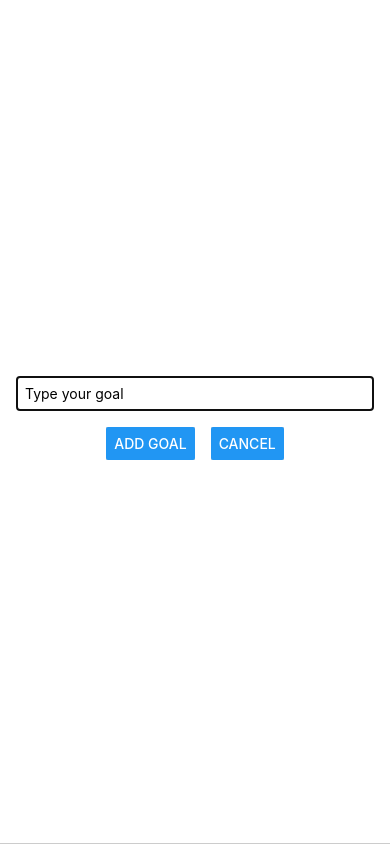
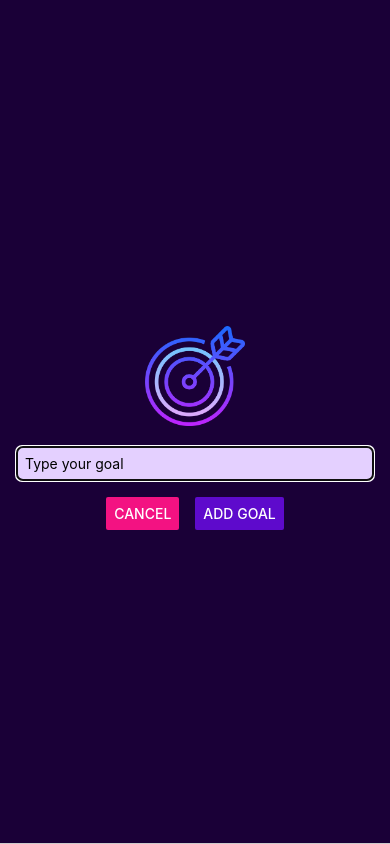
Before and after one commit to vsbuidev/react-native-todo-list, a React Native app: screen / in a window 390 px wide. Both pictures are taken after a click on the button "ADD NEW GOAL". Built offline with nearby package versions, Linux system fonts and the light colour scheme.

Commit message:
finished basic coloring

```diff
--- a/App.js
+++ b/App.js
@@ -10,6 +10,7 @@ import {
 } from "react-native";
 import GoalItem from "./GoalItem";
 import GoalInput from "./GoalInput";
+import { StatusBar } from "expo-status-bar";
 
 export default function App() {
   const [goals, setGoals] = useState([]);
@@ -33,8 +34,14 @@ export default function App() {
   }
 
   return (
+    <>
+      <StatusBar style="light" />
       <View style={styles.appContainer}>
-      <Button title="Add New Goal" color="#5e0acc" onPress={startGoalHandler} />
+        <Button
+          color="#a070d6"
+          title="Add New Goal"
+          onPress={startGoalHandler}
+        />
         <GoalInput
           onClose={closeGoalHandler}
           visible={isModalVisible}
@@ -54,6 +61,7 @@ export default function App() {
           />
         </View>
       </View>
+    </>
   );
 }
 
@@ -62,6 +70,7 @@ const styles = StyleSheet.create({
     paddingTop: 50,
     paddingHorizontal: 16,
     flex: 1,
+    backgroundColor: "#1a0037",
   },
   goalContainer: {
     flex: 4,
--- a/GoalInput.js
+++ b/GoalInput.js
@@ -1,4 +1,4 @@
-import { View, TextInput, Button, Modal } from "react-native";
+import { View, TextInput, Button, Modal, Image } from "react-native";
 import { StyleSheet } from "react-native";
 import { useState } from "react";
 
@@ -17,6 +17,7 @@ function GoalInput(props) {
   return (
     <Modal visible={props.visible} animationType="slide">
       <View style={styles.inputContainer}>
+        <Image style={styles.image} source={require("./assets/Goal.png")} />
         <TextInput
           onChangeText={goalInputHandler}
           style={styles.textInput}
@@ -24,10 +25,10 @@ function GoalInput(props) {
         />
         <View style={styles.buttonContaier}>
           <View style={styles.button}>
-            <Button onPress={addGoalHandler} title="Add Goal" />
+            <Button color="#f31282" onPress={props.onClose} title="Cancel" />
           </View>
           <View style={styles.button}>
-            <Button onPress={props.onClose} title="Cancel" />
+            <Button color="#5e0acc" onPress={addGoalHandler} title="Add Goal" />
           </View>
         </View>
       </View>
@@ -44,12 +45,15 @@ const styles = StyleSheet.create({
     paddingBottom: 24,
     flex: 1,
     padding: 16,
+    backgroundColor: "#1a0037",
   },
   textInput: {
     borderWidth: 1,
     borderColor: "#cccccc",
     width: "100%",
     padding: 8,
+    borderRadius: 6,
+    backgroundColor: "#e4d0ff",
   },
   buttonContaier: {
     flexDirection: "row",
@@ -58,7 +62,11 @@ const styles = StyleSheet.create({
   button: {
     margin: "100",
     marginHorizontal: 8,
-    backgroundColor: "#d9d9d9",
+  },
+  image: {
+    width: 100,
+    height: 100,
+    margin: 20,
   },
 });
 
```
Also changed, not shown: assets/Goal.png (added). Lines whose indentation alone changed are shown as unchanged.
